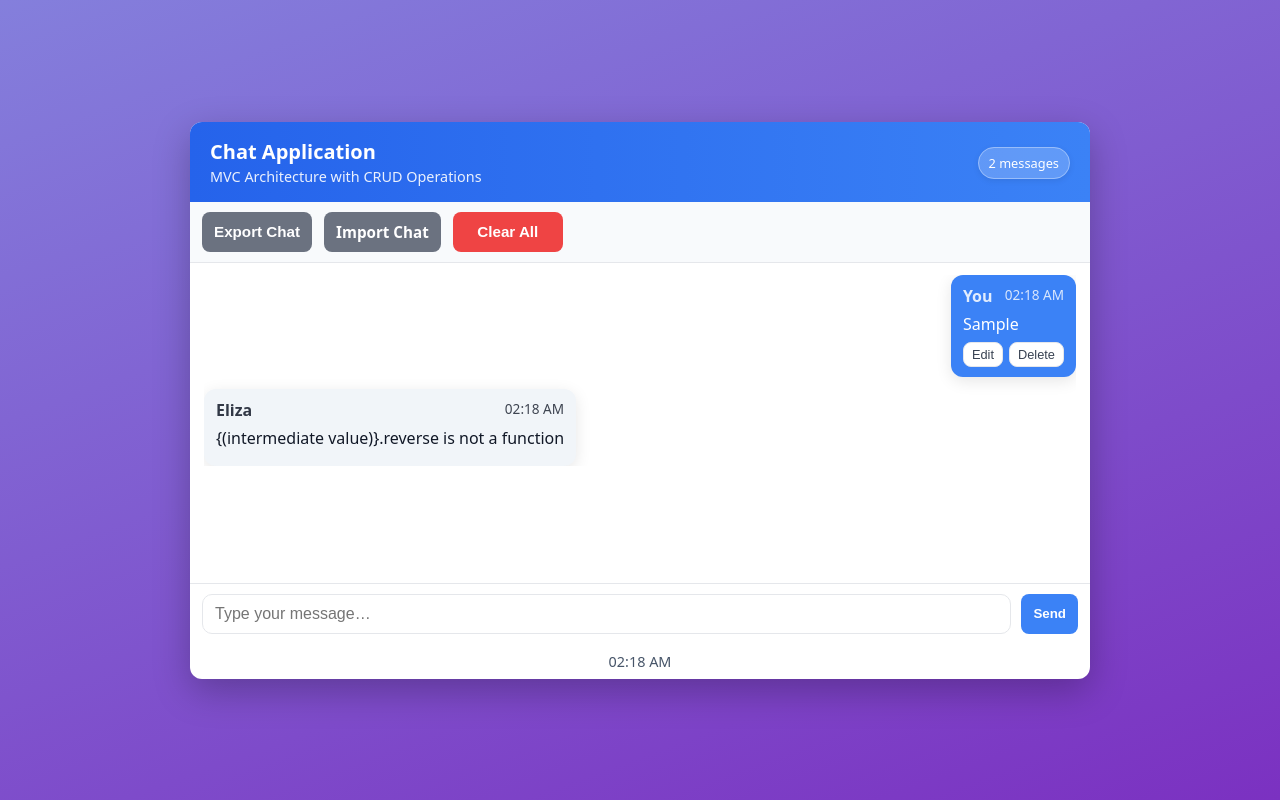
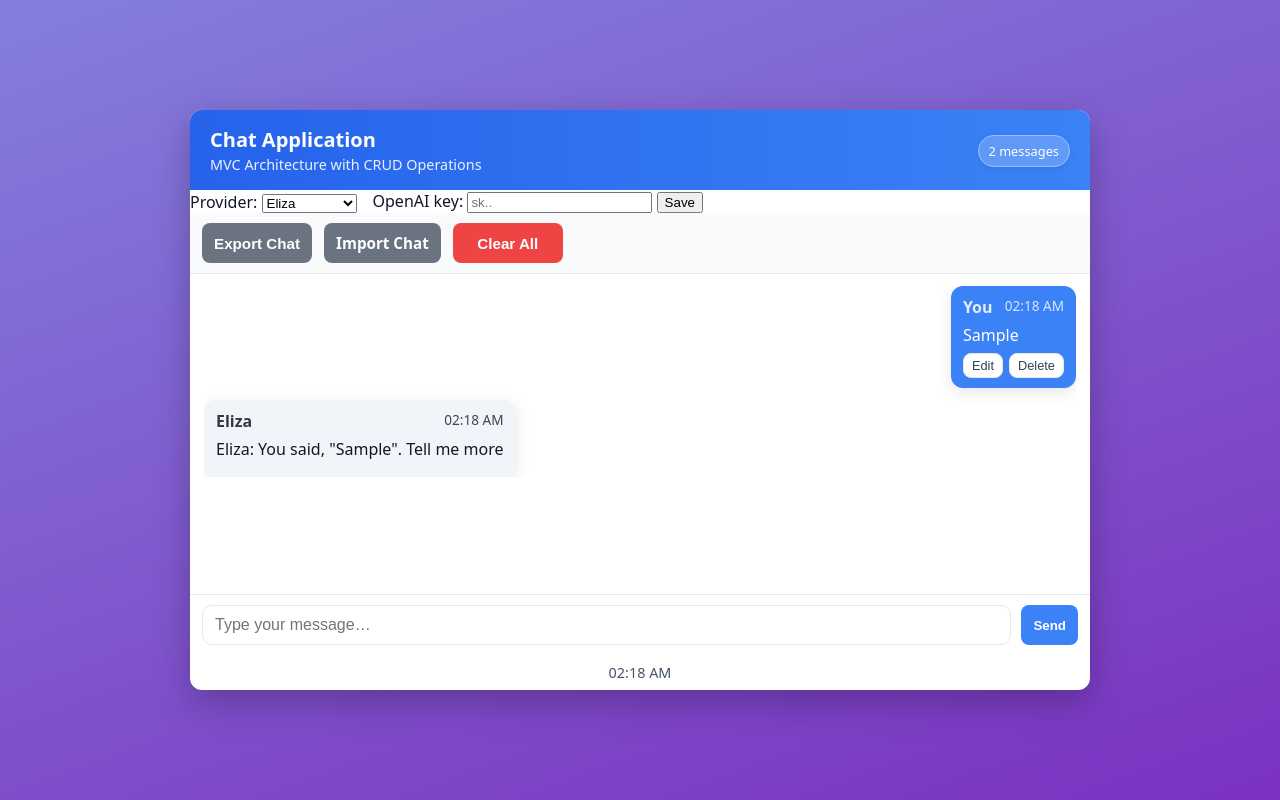
Before and after one commit to fortiz11/lab8-ai-services, a plain HTML site: page src/index.html in a window 1280 px wide. Both pictures are taken after typing "Sample" into the empty fields and a click on the button "Send". Drawn offline with Linux system fonts and the light colour scheme.

Commit message:
:bug(ElizaServices.js): fixed the generate function in order to correctly handle array

```diff
--- a/src/index.html
+++ b/src/index.html
@@ -18,6 +18,24 @@
             <span id="messageCount" class="message-count">0 Messages</span>
           </div>
           </header>
+    <!--Drop down window for provider selection-->
+    <section class="settings" style="display: flex; gap: 1rem;
+    flex-wrap: wrap; align-items: center;">
+    <label>
+      Provider:
+      <select id="providerSelect">
+        <option value="eliza">Eliza </option>
+        <option value="'openai">OpenAI</option>
+        <option value="mock">Mock (tests)</option>
+      </select>
+    </label>
+
+    <label>
+      OpenAI key:
+      <input id = 'openaiKeyInput' type="password" placeholder="sk.."/>
+      <button id="saveOpenAIKeyBtn" type="button">Save</button>
+    </label>
+    </section>
 <!--Tool bar where the import,export, and clear all will be -->
   <div class="toolbar">
     <button id="exportChat" class="btn">Export Chat</button>
--- a/src/js/app.js
+++ b/src/js/app.js
@@ -1,7 +1,7 @@
 import { ChatModel } from './model.js';
 import { ChatView } from './view.js';
 import { ChatController } from './controller.js';
-import { getBotResponse } from './eliza.js';
+
 
 // Helper
 const qs = (sel) => document.querySelector(sel);
@@ -24,8 +24,29 @@ const view = new ChatView({
   lastSavedEl: qs('#lastSaved'),
 });
 
-// Shim to match controller’s expected API
-window.eliza = { respond: (text) => getBotResponse(text) };
+const controller = new ChatController(model, view);
 
-// Boot
-new ChatController(model, view);
+const providerSelect = document.getElementById('providerSelect');
+if (providerSelect) {
+  providerSelect.value = localStorage.getItem('provider') || 'eliza';
+  providerSelect.addEventListener('change', (e) => {
+    controller.setProvider(e.target.value);
+    alert(`Switched to ${e.target.value} provider`);
+  });
+}
+
+const openaiKeyInput = document.getElementById('openaiKeyInput');
+const saveOpenAIKeyBtn = document.getElementById('saveOpenAIKeyBtn');
+
+if (saveOpenAIKeyBtn && openaiKeyInput) {
+  saveOpenAIKeyBtn.addEventListener('click', () => {
+    const key = openaiKeyInput.value.trim();
+    if (!key) {
+      alert('Please enter a valid OpenAI API key.');
+      return;
+    }
+    localStorage.setItem('openaiKey', key);
+    openaiKeyInput.value = '';
+    alert('✅ OpenAI key saved to localStorage.');
+  });
+}
--- a/src/js/services/ElizaService.js
+++ b/src/js/services/ElizaService.js
@@ -19,13 +19,18 @@ export class ElizaService extends AiPort {
 
     async generate (message) {
         // copy of the message using spread syntax
-        const lastUser= {...message}
-        //so that the newest message appears first
-        .reverse()
-        //finds the latest user message
-        .find(m=> m.role==='user')?.content??'';
+        let lastUser = '';
+        for (let i =message.length -1; i>=0; i--){
+            const m = message [i];
+            if (m && m.role ==='user'){
+                lastUser = String(m.content || '').trim();
+                break;
+            }
+        }
 
-        if(/hello|hi/i.test(lastUser)) return "Eliza: Hello. How does that make you feel?";
+        if (!lastUser) return 'Tell me more.';
+
+        if(/hello|hi/i.test(lastUser)) return "Eliza: Hello! Whats on your mind";
         if (/bye|goodbye/i.test(lastUser)) return "Eliza: Goodbye. It was nice chatting. ";
 
         return `Eliza: You said, "${lastUser}". Tell me more`;
```
